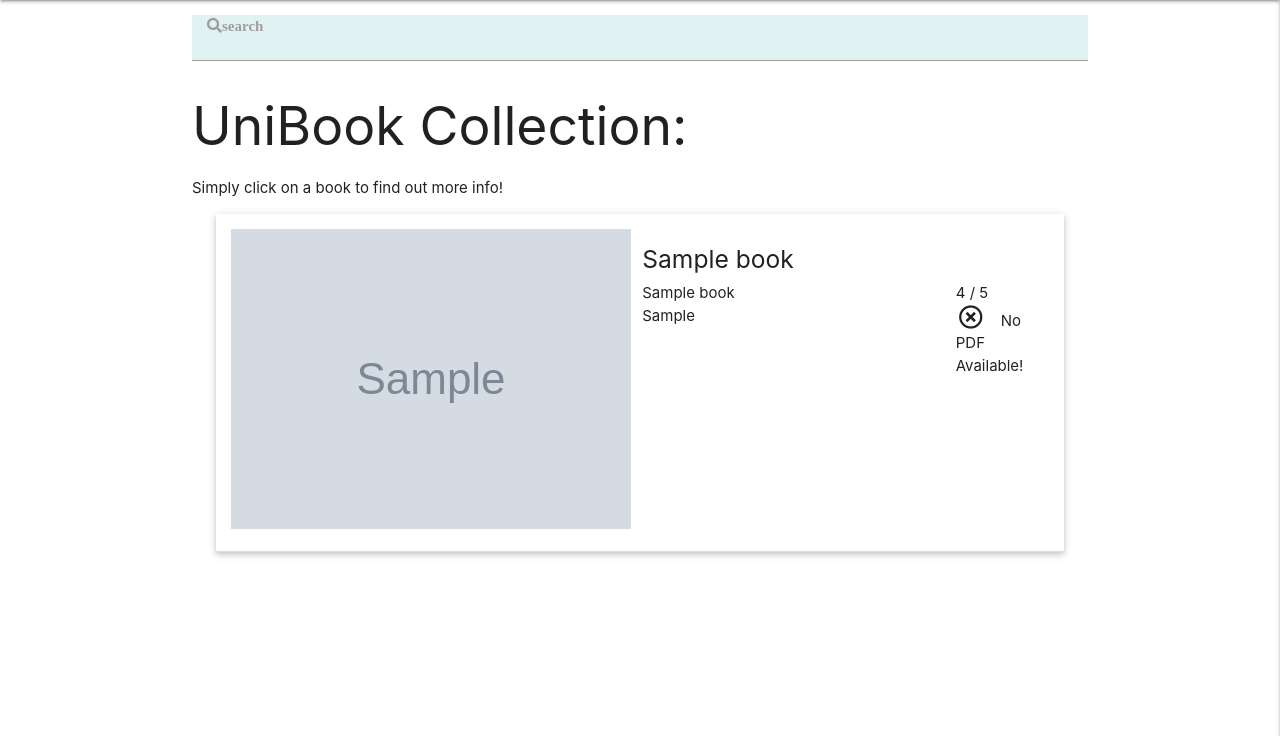
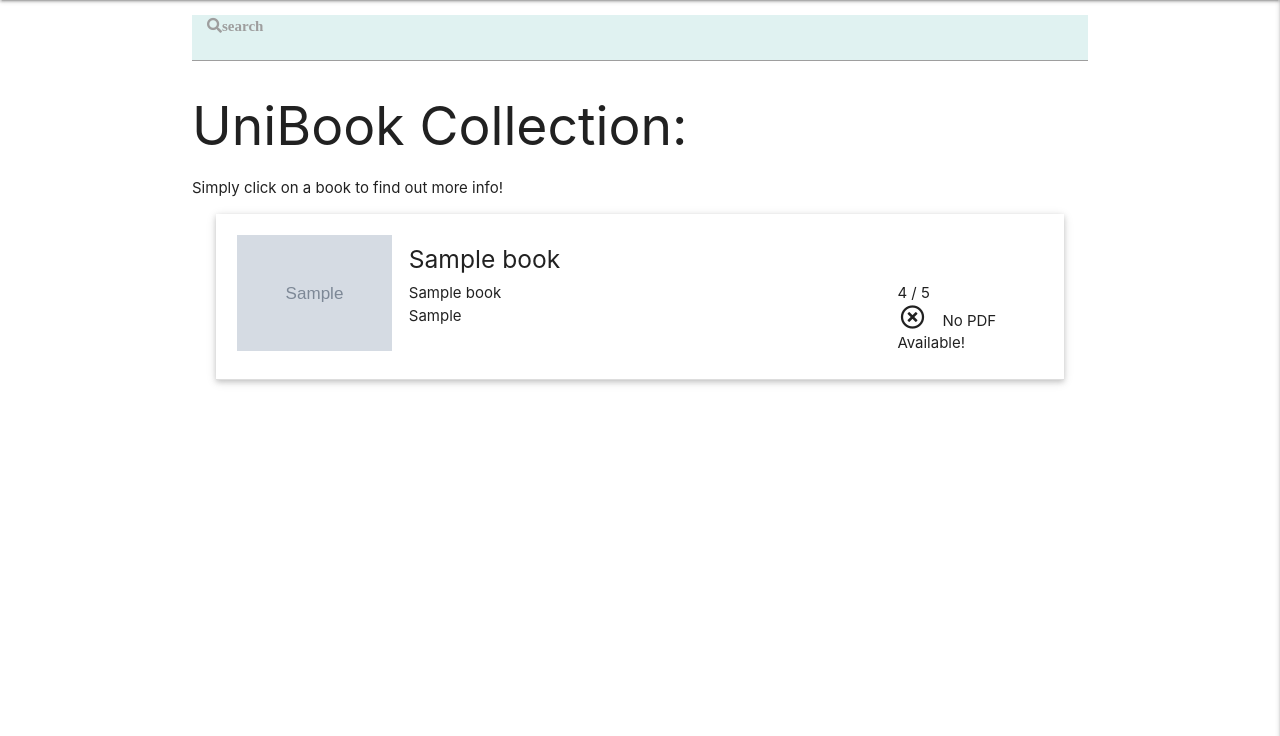
Before and after one commit to byrnelorcan/MS3-UniBook, a Flask app: page / in a window 1280 px wide. Shown: the part 64-800 px from the top of the page. Run offline with Flask 2, Linux system fonts and the light colour scheme; grey boxes marked "Sample" are stand-in pictures; a database or web service that is not in the repository returns one stand-in record (values such as "Sample title"); some libraries are stand-ins or nearby versions.

Commit message:
image styling

```diff
--- a/static/css/style.css
+++ b/static/css/style.css
@@ -37,3 +37,18 @@
 .margin {
     margin: 0;
 }
+
+/*-- https://stackoverflow.com/questions/15300059/css-how-to-make-image-container-width-fixed-and-height-auto-stretched --*/
+img {
+    max-width: 100%;
+    height: auto;
+}
+
+.cover {
+    width: 200px;
+    min-height: 120px;
+    max-height: auto;
+    float: left;
+    margin: 3px;
+    padding: 3px;
+}
--- a/templates/books.html
+++ b/templates/books.html
@@ -26,7 +26,7 @@
     {% for book in books %}
     <li>
       <div class="collapsible-header">
-        <div>
+        <div class="cover">
           <img src="{{ book.book_image }}" alt="">
         </div>
 
```
